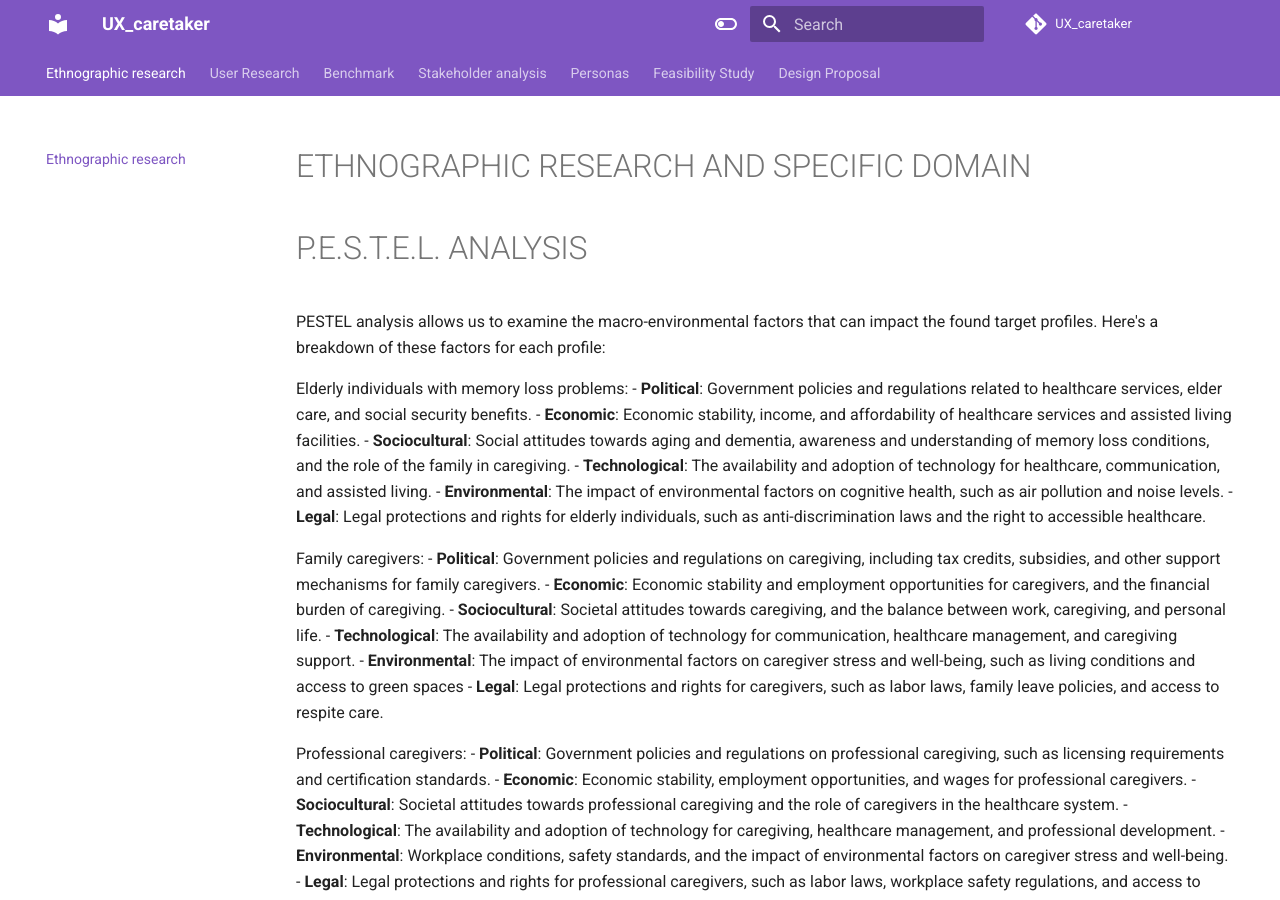
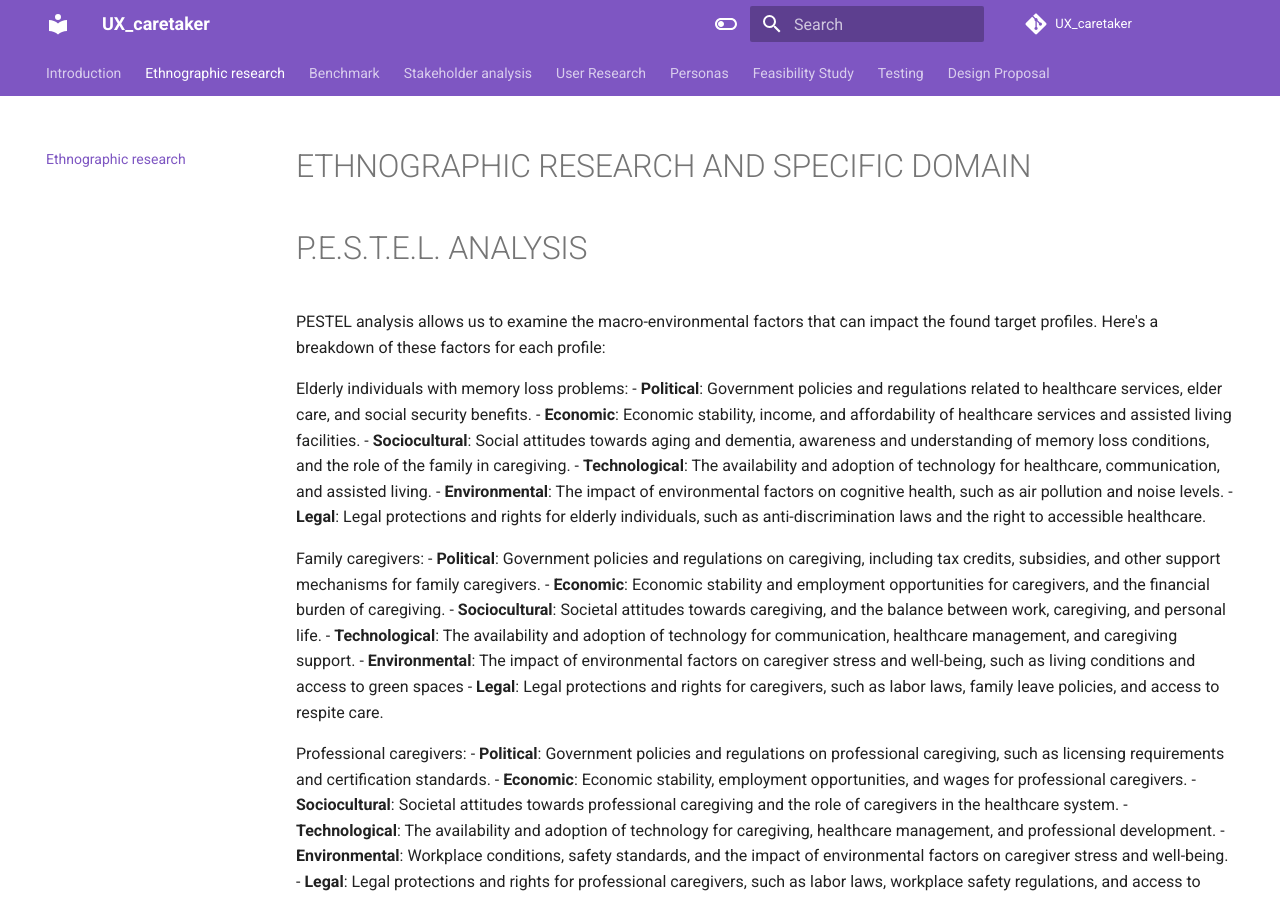
Before and after one commit to teragramgius/GherryPlus, an MkDocs documentation site: the page built from docs/index.md, in a window 1280 px wide and 900 px high. Built offline with MkDocs 1.6.1 and Material for MkDocs 9.7.7, drawn with Linux system fonts in a browser that asks for light colours; comment, search, counter and statistics services are not loaded; the version menu is left out.

Commit message:
Update mkdocs.yml

```diff
--- a/mkdocs.yml
+++ b/mkdocs.yml
@@ -3,12 +3,15 @@ site_url:
 
 
 nav:
+
+    - Introduction : intro.md
     - Ethnographic research: index.md
-    - User Research: userinsights.md
     - Benchmark: benchmark.md
     - Stakeholder analysis: stakeholders.md
+    - User Research: userresearch.md
     - Personas: personas.md
     - Feasibility Study: feasibilitystudy.md
+    - Testing: testing.md
     - Design Proposal: designproposal.md
 
 site_author: Trenchi, Alessandra - Grieco, Giusy - Casado, Juan Pablo
```
